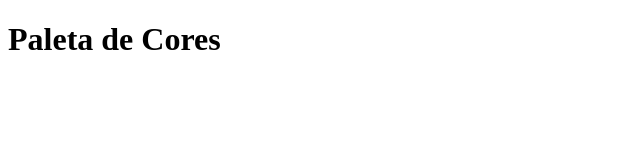
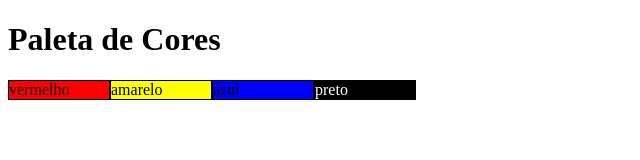
Before and after one commit to marcelofreitasfilho/Pixels-Art, a website: page index.html in a window 1280 px wide. Shown: the whole page, without its empty margins (0-640 px from the left). Drawn offline with Linux system fonts and the light colour scheme.

Commit message:
requisito 2

```diff
--- a/index.html
+++ b/index.html
@@ -5,9 +5,11 @@
     <meta http-equiv="X-UA-Compatible" content="IE=edge">
     <meta name="viewport" content="width=device-width, initial-scale=1.0">
     <title>Document</title>
+    <link rel="stylesheet" href="style.css">
 </head>
 <body>
     <h1 id="title">Paleta de Cores</h1>
 
+    <script src="script.js"></script>
 </body>
 </html>
--- a/script.js
+++ b/script.js
@@ -0,0 +1,23 @@
+const div = document.createElement('div');
+div.id = 'color-palette';
+document.body.appendChild(div);
+
+for (let divs = 0; divs < 4; divs += 1) {
+  const cores = document.createElement('span');
+  div.appendChild(cores);
+  cores.className = 'color';
+  cores.innerText = divs;
+}
+
+const mudaNomeSpan = document.getElementsByClassName('color');
+mudaNomeSpan[0].innerHTML = 'vermelho';
+mudaNomeSpan[0].setAttribute('id', 'vermelho');
+
+mudaNomeSpan[1].innerHTML = 'amarelo';
+mudaNomeSpan[1].setAttribute('id', 'amarelo');
+
+mudaNomeSpan[2].innerHTML = 'azul';
+mudaNomeSpan[2].setAttribute('id', 'azul');
+
+mudaNomeSpan[3].innerHTML = 'preto';
+mudaNomeSpan[3].setAttribute('id', 'preto');
--- a/style.css
+++ b/style.css
@@ -0,0 +1,19 @@
+.color {
+    border: 1px solid black;
+    display: inline-block;
+    width: 100px;
+}
+
+#vermelho {
+    background-color: red;
+}
+#amarelo {
+    background-color: yellow;
+}
+#azul {
+    background-color: blue;
+}
+#preto {
+    background-color: black;
+    color: white;
+}
```
Also changed, not shown: package.json (+5 -5 lines), 1 other file.
